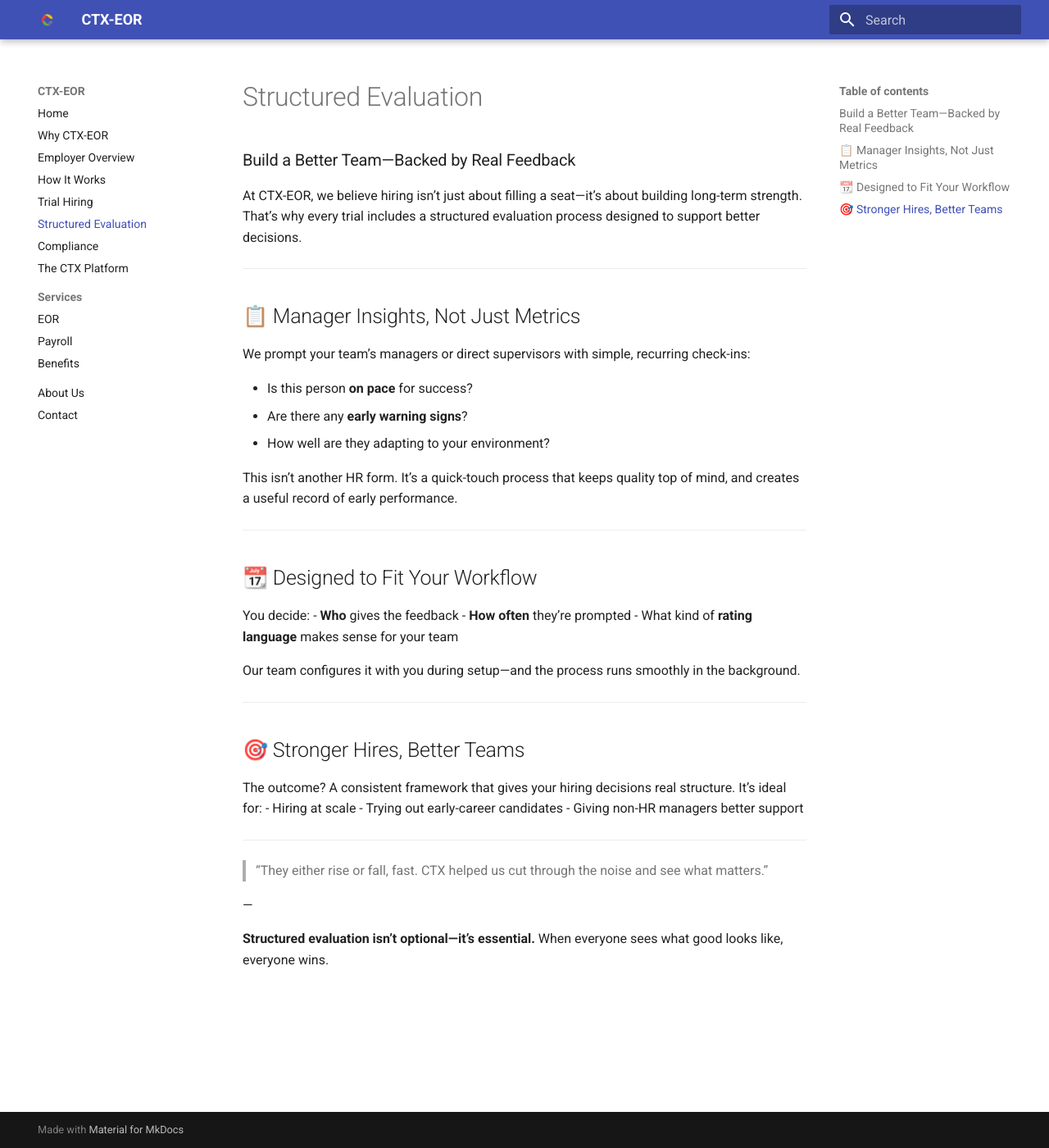
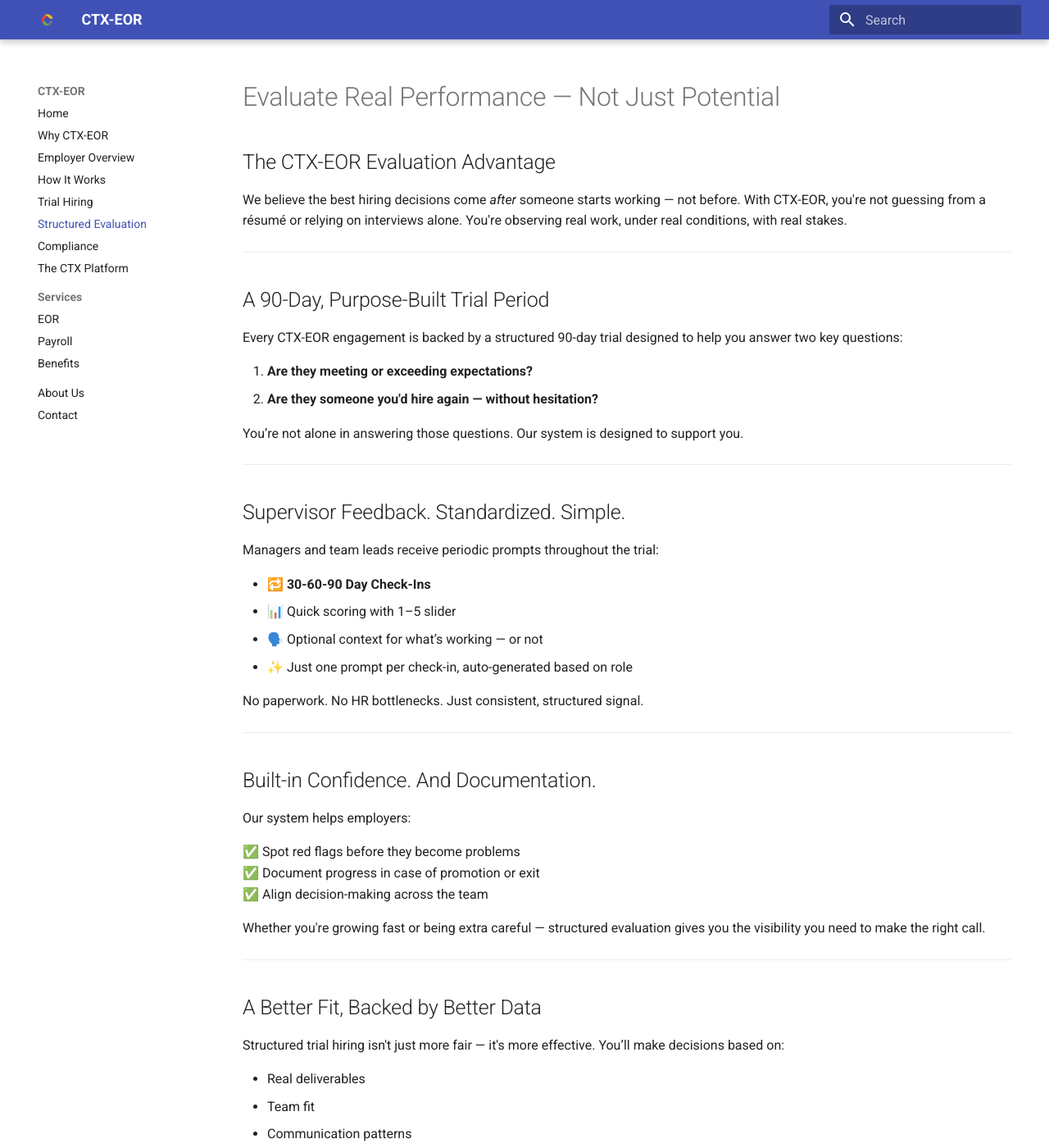
Before and after one commit to cirrusflyer275ds/ctx-eor-site, an MkDocs documentation site: the page built from docs/structured-evaluation.md, in a window 1280 px wide and 1400 px high. Shown: the whole window at 82% size. Built offline with MkDocs 1.6.1 and Material for MkDocs 9.7.7, drawn with Linux system fonts in a browser that asks for light colours; some of the changed text lies outside the part shown.

Commit message:
Update structured-evaluation.md

```diff
--- a/docs/structured-evaluation.md
+++ b/docs/structured-evaluation.md
@@ -1,45 +1,64 @@
-# Structured Evaluation
+---
+title: Structured Evaluation
+hide:
+  - toc
+---
 
-### Build a Better Team—Backed by Real Feedback
+# Evaluate Real Performance — Not Just Potential
 
-At CTX-EOR, we believe hiring isn’t just about filling a seat—it’s about building long-term strength. That’s why every trial includes a structured evaluation process designed to support better decisions.
+## The CTX-EOR Evaluation Advantage
+
+We believe the best hiring decisions come *after* someone starts working — not before. With CTX-EOR, you're not guessing from a résumé or relying on interviews alone. You're observing real work, under real conditions, with real stakes.
 
 ---
 
-## 📋 Manager Insights, Not Just Metrics
+## A 90-Day, Purpose-Built Trial Period
 
-We prompt your team’s managers or direct supervisors with simple, recurring check-ins:
+Every CTX-EOR engagement is backed by a structured 90-day trial designed to help you answer two key questions:
 
-- Is this person **on pace** for success?
-- Are there any **early warning signs**?
-- How well are they adapting to your environment?
+1. **Are they meeting or exceeding expectations?**
+2. **Are they someone you'd hire again — without hesitation?**
 
-This isn’t another HR form. It’s a quick-touch process that keeps quality top of mind, and creates a useful record of early performance.
+You’re not alone in answering those questions. Our system is designed to support you.
 
 ---
 
-## 📆 Designed to Fit Your Workflow
+## Supervisor Feedback. Standardized. Simple.
 
-You decide:
-- **Who** gives the feedback
-- **How often** they’re prompted
-- What kind of **rating language** makes sense for your team
+Managers and team leads receive periodic prompts throughout the trial:
 
-Our team configures it with you during setup—and the process runs smoothly in the background.
+- 🔁 **30-60-90 Day Check-Ins**
+- 📊 Quick scoring with 1–5 slider
+- 🗣️ Optional context for what’s working — or not
+- ✨ Just one prompt per check-in, auto-generated based on role
+
+No paperwork. No HR bottlenecks. Just consistent, structured signal.
 
 ---
 
-## 🎯 Stronger Hires, Better Teams
+## Built-in Confidence. And Documentation.
 
-The outcome? A consistent framework that gives your hiring decisions real structure. It’s ideal for:
-- Hiring at scale
-- Trying out early-career candidates
-- Giving non-HR managers better support
+Our system helps employers:
+
+✅ Spot red flags before they become problems
+✅ Document progress in case of promotion or exit
+✅ Align decision-making across the team
+
+Whether you're growing fast or being extra careful — structured evaluation gives you the visibility you need to make the right call.
 
 ---
 
-> “They either rise or fall, fast. CTX helped us cut through the noise and see what matters.”
+## A Better Fit, Backed by Better Data
 
-—
+Structured trial hiring isn't just more fair — it's more effective. You’ll make decisions based on:
 
-**Structured evaluation isn’t optional—it’s essential.** When everyone sees what good looks like, everyone wins.
+- Real deliverables
+- Team fit
+- Communication patterns
+- Reliability and accountability
+- Early signs of excellence
+
+---
+
+[See how it works →](how-it-works.md)
+[Book a free consultation →](#)
```
